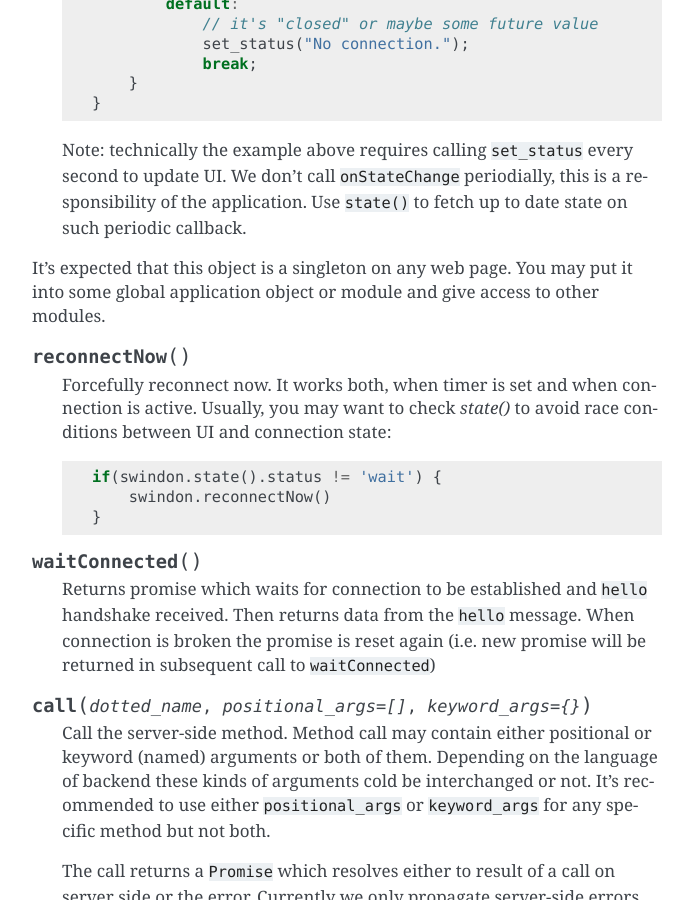
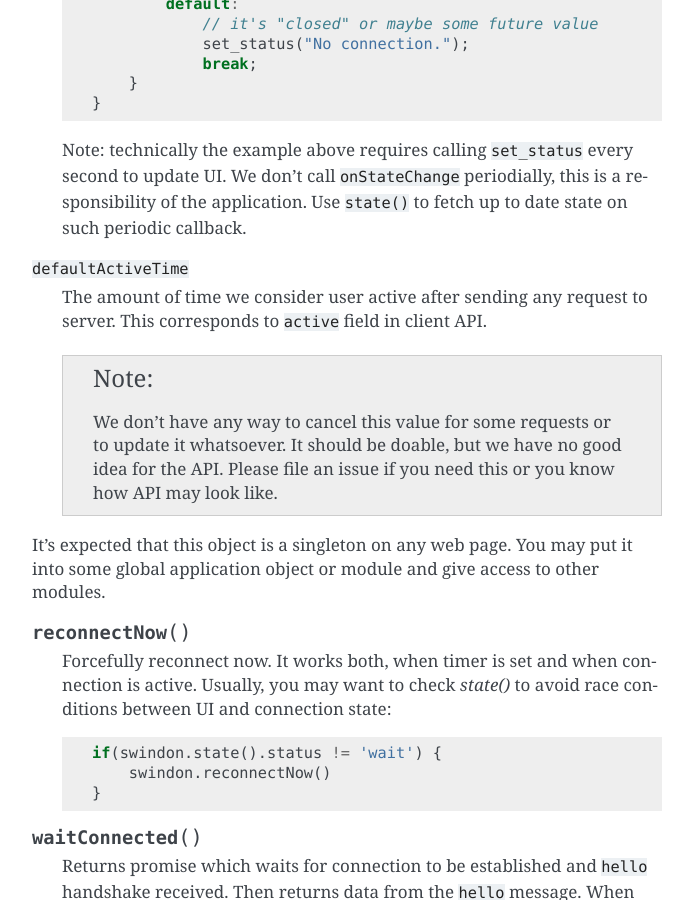
Before and after one commit to swindon-rs/swindon-js, a Sphinx documentation site: the page built from doc/basic_api.rst, in a window 1280 px wide and 900 px high, scrolled down 851 px. Shown: the whole window, without its empty margins (418-1111 px from the left). Built offline with Sphinx 7.4.7, drawn with Linux system fonts in a browser that asks for light colours; some of the changed text lies outside the part shown.

Commit message:
Adds `defaultActiveTime` to the connection options

```diff
--- a/doc/basic_api.rst
+++ b/doc/basic_api.rst
@@ -7,7 +7,7 @@ Basic API
 =========
 
 
-.. js:class:: Swindon(url, {onStateChange})
+.. js:class:: Swindon(url, {onStateChange, defaultActiveTime})
 
    Create an instance of swindon.
 
@@ -57,6 +57,15 @@ Basic API
        every second to update UI. We don't call ``onStateChange`` periodially,
        this is a responsibility of the application. Use ``state()`` to fetch
        up to date state on such periodic callback.
+
+   ``defaultActiveTime``
+       The amount of time we consider user active after sending any request
+       to server. This corresponds to ``active`` field in client API.
+
+       .. note:: We don't have any way to cancel this value for some requests
+          or to update it whatsoever. It should be doable, but we have no good
+          idea for the API. Please file an issue if you need this or you
+          know how API may look like.
 
    It's expected that this object is a singleton on any web page. You may
    put it into some global application object or module and give access
```
Also changed, not shown: 4 other files.
